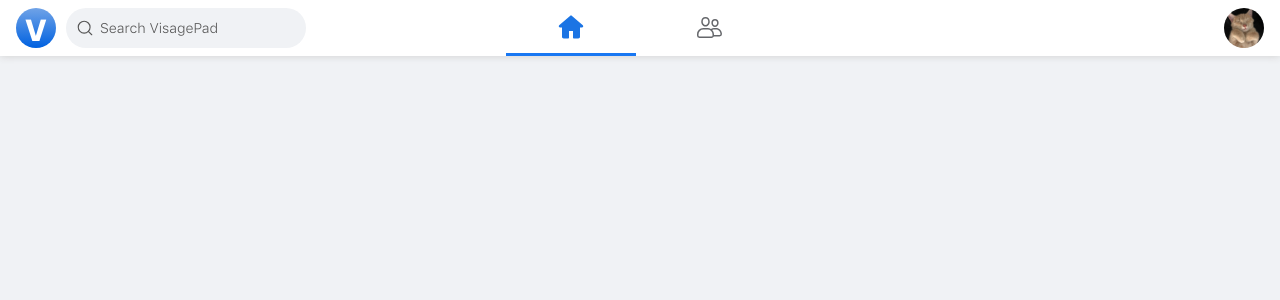
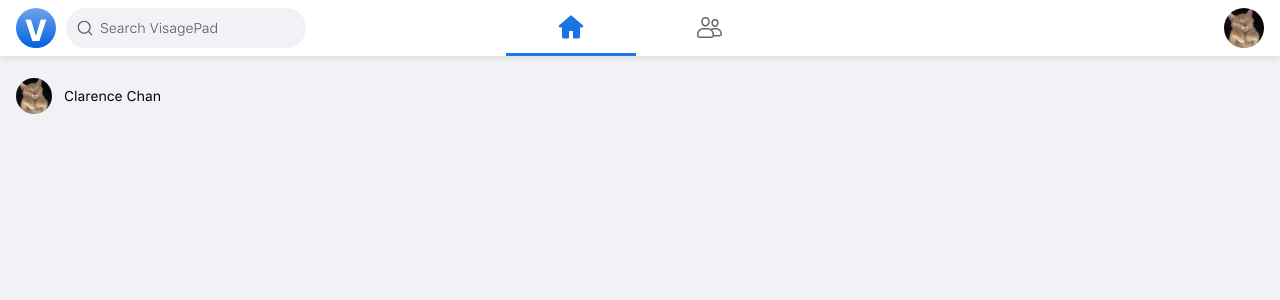
Before and after one commit to clarencechaan/visagepad-frontend, a React (Create React App) app: page / in a window 1280 px wide. Shown: the top 300 px of the page. Built offline with nearby package versions, Linux system fonts and the light colour scheme.

Commit message:
implement sidebar UI

```diff
--- a/src/components/Home.js
+++ b/src/components/Home.js
@@ -1,10 +1,19 @@
 import "../styles/Home.css";
 import NavBar from "./NavBar";
+import profilePic from "../images/profile-pic.jpeg";
 
 function Home() {
   return (
     <div className="Home">
       <NavBar />
+      <main>
+        <div className="sidebar">
+          <a href="" className="me-link">
+            <img src={profilePic} alt="" />
+            <div className="name">Clarence Chan</div>
+          </a>
+        </div>
+      </main>
     </div>
   );
 }
--- a/src/components/NavBar.js
+++ b/src/components/NavBar.js
@@ -6,7 +6,7 @@ import friendsUnselected from "../images/friends-unselected.svg";
 
 function NavBar() {
   return (
-    <div className="NavBar">
+    <nav className="NavBar">
       <div className="left third">
         <a href="" className="logo-small">
           v
@@ -24,7 +24,7 @@ function NavBar() {
       <div className="right third">
         <YourProfileBtn />
       </div>
-    </div>
+    </nav>
   );
 }
 
--- a/src/styles/Home.css
+++ b/src/styles/Home.css
@@ -0,0 +1,37 @@
+main {
+  display: flex;
+  padding: 16px 8px;
+}
+
+.sidebar {
+  display: flex;
+  flex-direction: column;
+  width: 344px;
+}
+
+.me-link {
+  height: 48px;
+  border-radius: 8px;
+  display: flex;
+  align-items: center;
+  box-sizing: border-box;
+  padding: 0 8px;
+  color: black;
+  text-decoration: none;
+}
+
+.me-link:hover {
+  background-color: rgb(228, 230, 233);
+}
+
+.me-link img {
+  width: 36px;
+  height: 36px;
+  object-fit: cover;
+  border-radius: 50%;
+}
+
+.me-link .name {
+  font-family: "SFUIText-Regular";
+  margin-left: 12px;
+}
```
